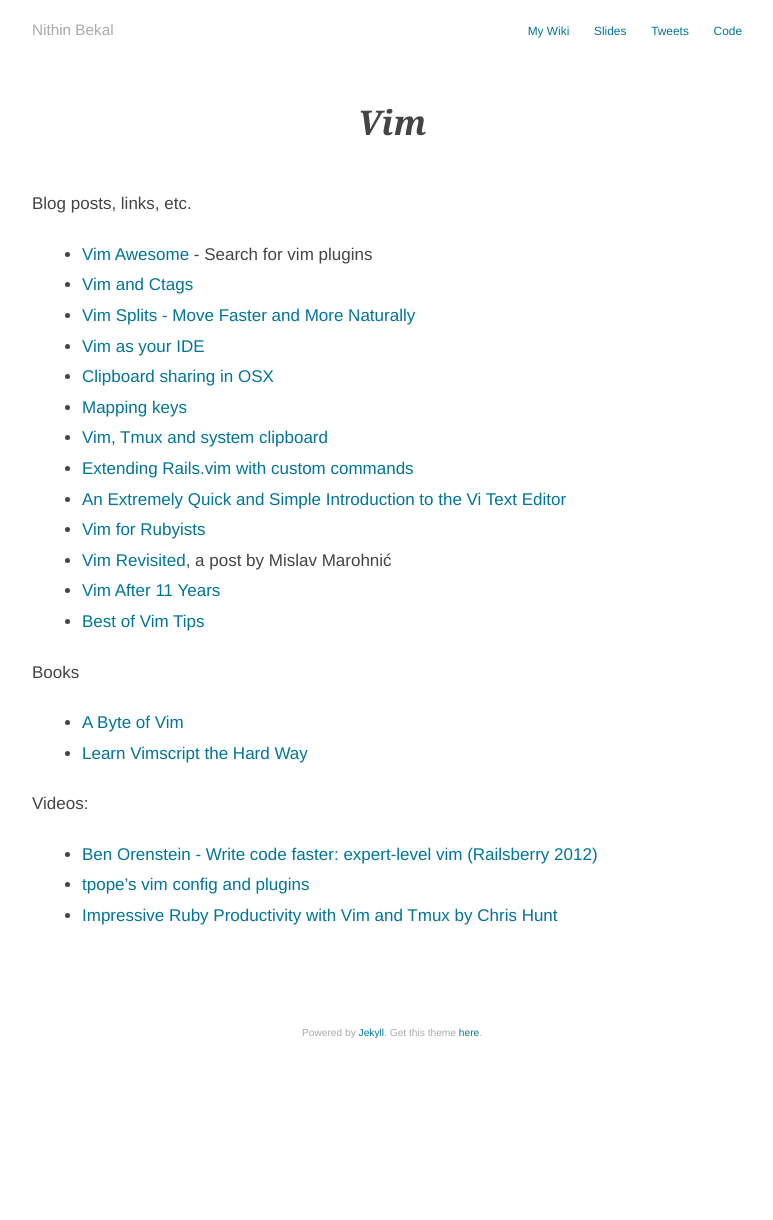
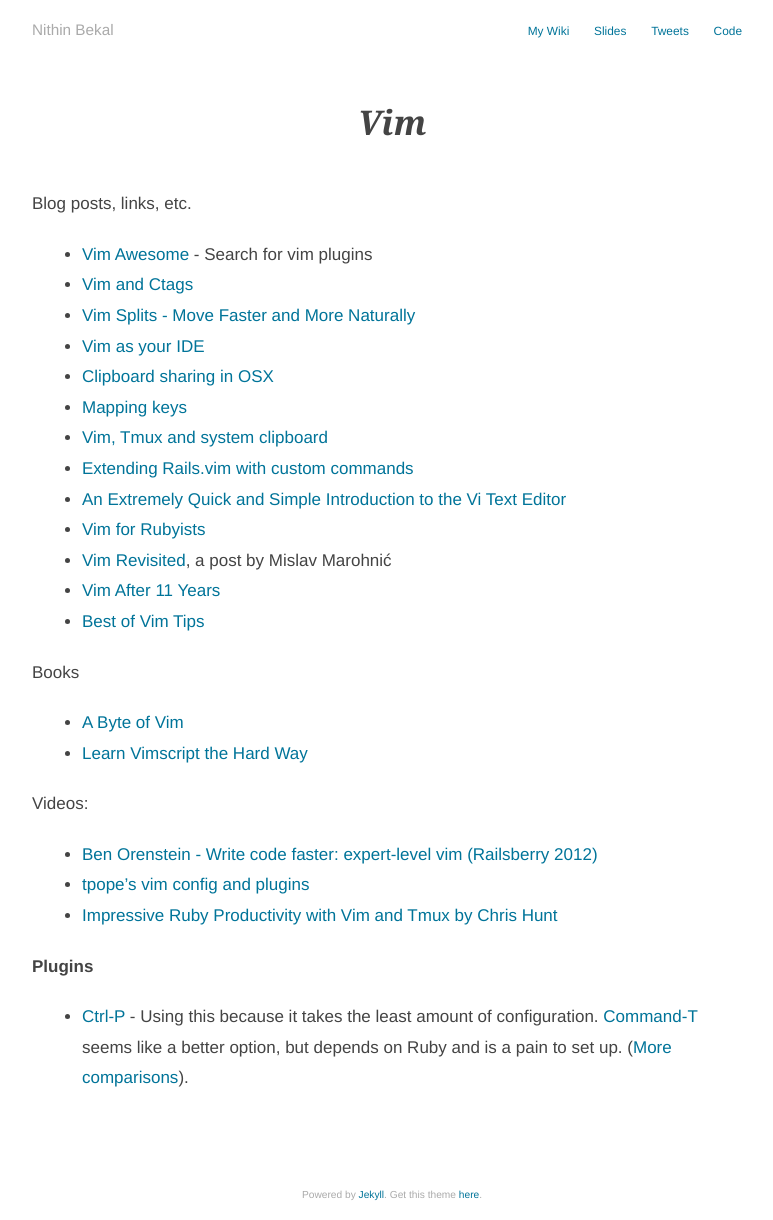
Before and after one commit to nithinbekal/nithinbekal.github.io, a Jekyll site: the page built from notes/vim/index.md, in a window 1280 px wide. Shown: the whole page, without its empty margins (248-1021 px from the left). Built offline with Jekyll 4.4.1, drawn with Linux system fonts in a browser that asks for light colours; before the commit the page ends 1058 px from its top, so only the background shows below that.

Commit message:
Update index.md

```diff
--- a/notes/vim/index.md
+++ b/notes/vim/index.md
@@ -30,3 +30,7 @@
 * [Ben Orenstein - Write code faster: expert-level vim (Railsberry 2012)](https://www.youtube.com/watch?v=SkdrYWhh-8s)
 * [tpope's vim config and plugins](https://www.youtube.com/watch?v=MGmIJyTf8pg)
 * [Impressive Ruby Productivity with Vim and Tmux by Chris Hunt](https://www.youtube.com/watch?v=gB-JSh1EVME)
+
+**Plugins**
+
+* [Ctrl-P](http://github.com/kien/ctrlp.vim) - Using this because it takes the least amount of configuration. [Command-T](https://github.com/wincent/Command-T) seems like a better option, but depends on Ruby and is a pain to set up. ([More comparisons](http://www.reddit.com/r/vim/comments/wb0t5/commandt_vs_ctrlpvim_vs_fuzzyfinder_go/)).
```
